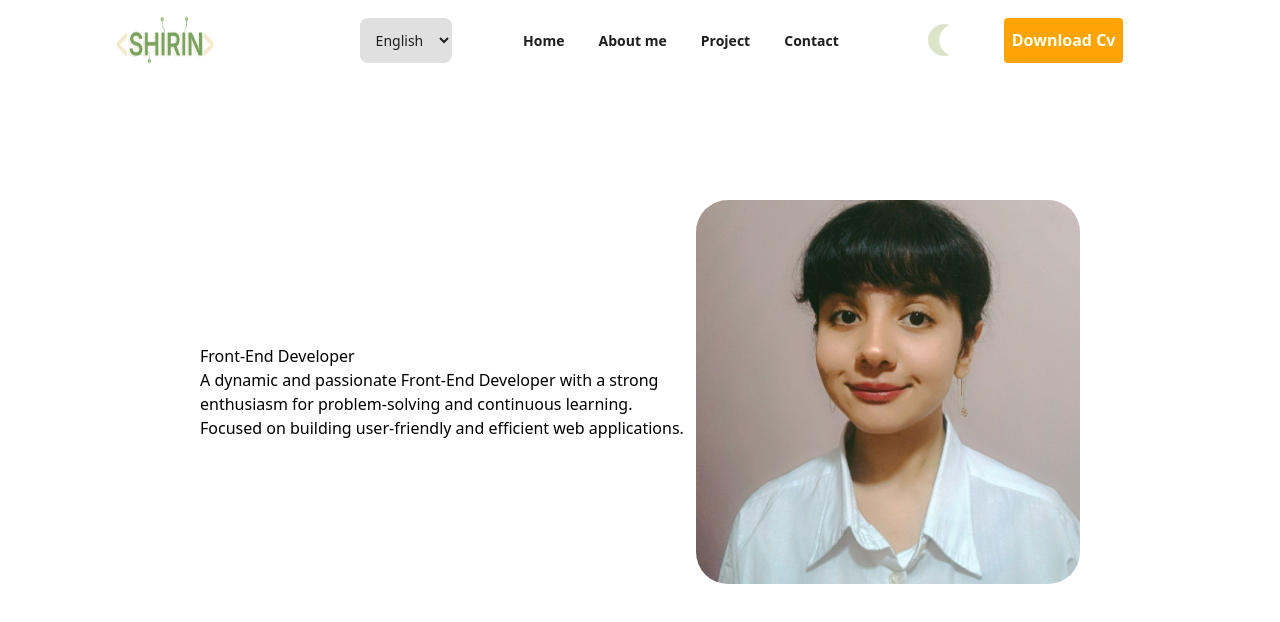
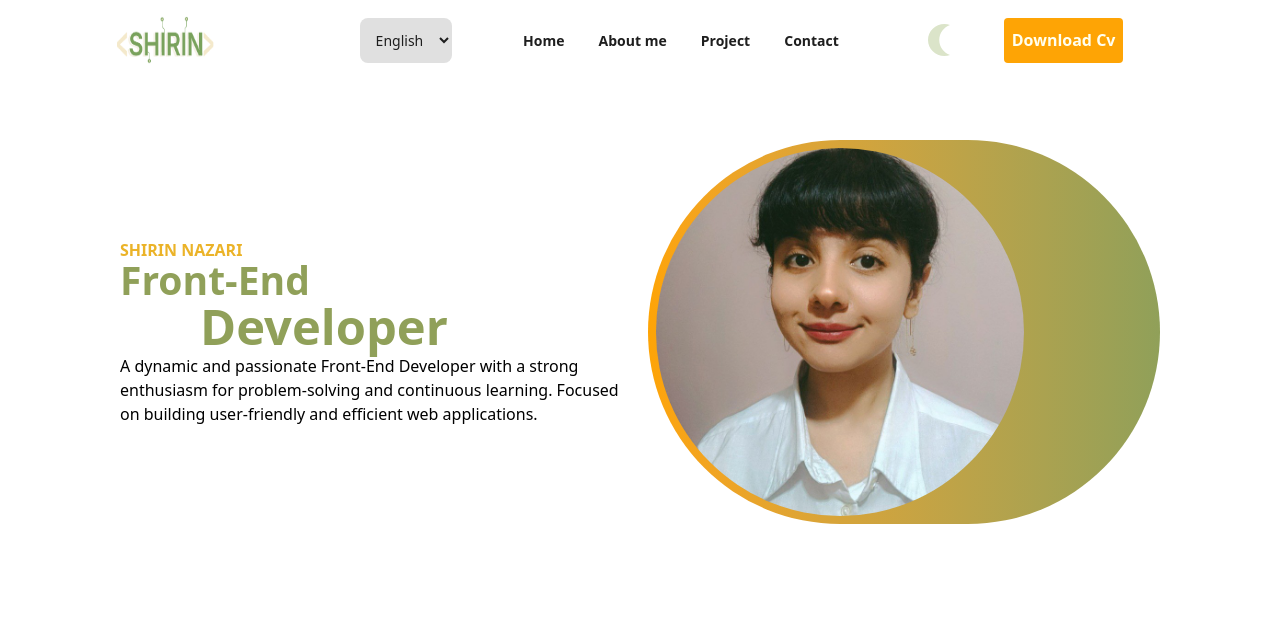
Before and after one commit to shirin-nazari/shirinportfolio, a Next.js app: page /en in a window 1280 px wide. Shown: the top 622 px of the page. Built offline with nearby package versions, Linux system fonts and the light colour scheme.

Commit message:
add header file

```diff
--- a/messages/en/en.json
+++ b/messages/en/en.json
@@ -8,6 +8,7 @@
     "lightMode": "LightMode"
   },
   "homePage": {
+    "name": "SHIRIN NAZARI",
     "title": "Front-End Developer",
     "description": "A dynamic and passionate Front-End Developer with a strong enthusiasm for problem-solving and continuous learning.\nFocused on building user-friendly and efficient web applications."
   }
--- a/src/app/[locale]/components/Hero.tsx
+++ b/src/app/[locale]/components/Hero.tsx
@@ -5,14 +5,26 @@ import shirin from '@/public/shirin-nazari-bg.jpg';
 
 export const Hero = () => {
   const t = useTranslations('homePage');
+  const title = t('title').split(' ');
   return (
-    <div className="flex items-center">
-      <div>
+    <div className="flex items-center w-full justify-between flex-wrap-reverse">
+      <div className="w-1/2">
         {' '}
-        <h1>{t('title')}</h1>
+        <h2 className="text-secondary font-bold">{t('name')}</h2>
+        <h1 className="font-bold text-3xl pb-2 w-xs text-logo">{title[0]}</h1>
+        <h2 className="font-bold text-4xl pb-2 w-xs text-logo ml-20">
+          {title[1]}
+        </h2>
         <p>{t('description')}</p>
       </div>
-      <Image alt="profile" src={shirin} className="h-sm w-sm rounded-4xl" />
+      <div className="w-lg h-lg rounded-full bg-gradient-to-r from-warning to-logo ">
+        <Image
+          alt="profile"
+          src={shirin}
+          className="h-sm w-sm rounded-full p-2"
+        />
+        <p></p>
+      </div>
     </div>
   );
 };
--- a/src/app/[locale]/components/Navbar/LanguageSwitcher.tsx
+++ b/src/app/[locale]/components/Navbar/LanguageSwitcher.tsx
@@ -29,7 +29,8 @@ const LanguageSwitcher = ({ className, classNameChild }: ClassNameProps) => {
       // value={selected}
       id="language"
       disabled={isPending}
-      className={`border-none rounded-lg p-3 outline-none ${className}  text-sm text-dark-mode  bg-white-500 focus:ring-green-light dark:bg-dark-mode  dark:placeholder-gray-400 dark:text-white-bg dark:focus:ring-green-light `}
+      // className={`border-none rounded-lg p-3 outline-none ${className}  text-sm text-dark-mode  bg-transparent focus:ring-green-light dark:bg-dark-mode  dark:placeholder-gray-400 dark:text-white-bg dark:focus:ring-green-light `}
+      className={`border-none rounded-lg p-3 outline-none ${className}  text-sm text-dark-mode  bg-transparent focus:ring-transparent dark:bg-transparent  dark:placeholder-gray-400 dark:text-white-bg  dark:focus:ring-green-light `}
     >
       <option
         value="en"
--- a/src/app/[locale]/components/Navbar/MobileNavbar.tsx
+++ b/src/app/[locale]/components/Navbar/MobileNavbar.tsx
@@ -35,7 +35,7 @@ const MobileNavbar = () => {
       </ul>
       <div className="w-6/12 p-2">
         <LanguageSwitcher
-          className="bg-transparent border-none outline-none text-white-bg font-bold text-sm w-full"
+          className="bg-transparent border-none outline-none font-bold text-sm w-full"
           classNameChild=" text-dark-mode bg-primary-50"
         />
       </div>
--- a/src/app/[locale]/components/Navbar/Navbar.tsx
+++ b/src/app/[locale]/components/Navbar/Navbar.tsx
@@ -16,7 +16,7 @@ const Navbar = () => {
   };
 
   return (
-    <nav className="flex flex-row justify-between md:justify-evenly w-full backdrop-blur-lg h-20 items-center fixed px-6 p-2 md:p-2">
+    <nav className="flex flex-row justify-between md:justify-evenly w-full bg-brand-dark-logo md:bg-transparent md:backdrop-blur-lg h-20 items-center fixed px-6 p-2 md:p-2">
       <Link href="/">
         <Image src={Logo} alt="logo-shirin" className="w-25 h-12" />
       </Link>
@@ -37,7 +37,8 @@ const Navbar = () => {
       </div>
       {/* mobile Design */}
       {isOpenMenu && (
-        <div className="md:hidden absolute top-full left-0 w-full min-h-5/6 bg-primary-50  p-4">
+        <div className="md:hidden absolute top-full left-0 w-full min-h-6/6 bg-brand-dark-logo  p-4">
+          {/* // <div className="md:hidden absolute top-full left-0 w-full min-h-5/6 bg-logo p-4"> */}
           <MobileNavbar />
         </div>
       )}
--- a/src/app/[locale]/page.tsx
+++ b/src/app/[locale]/page.tsx
@@ -2,7 +2,7 @@ import { Hero } from './components/Hero';
 
 export default function Home() {
   return (
-    <div className=" dark:text-white-bg h-full rounded p-50">
+    <div className=" dark:text-white-bg h-full w-full pt-35 p-30">
       <Hero />
     </div>
   );
```
